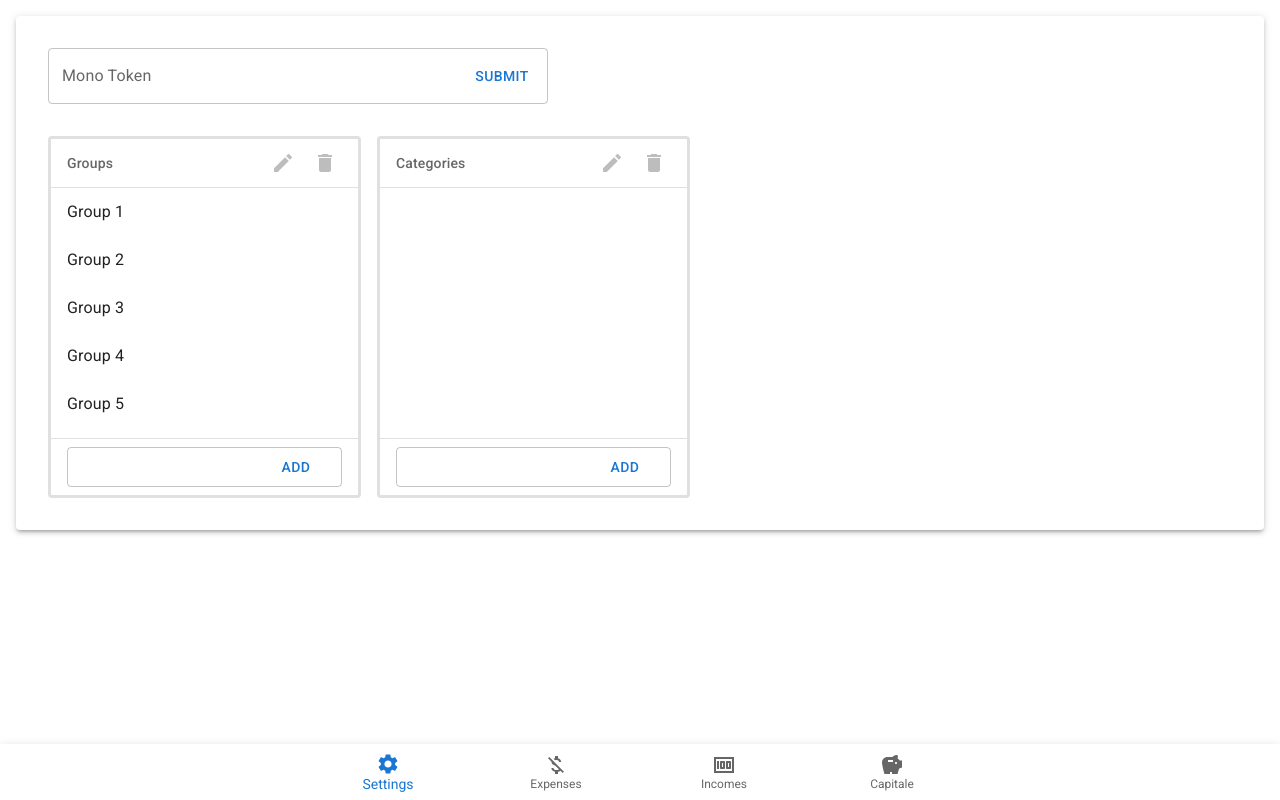
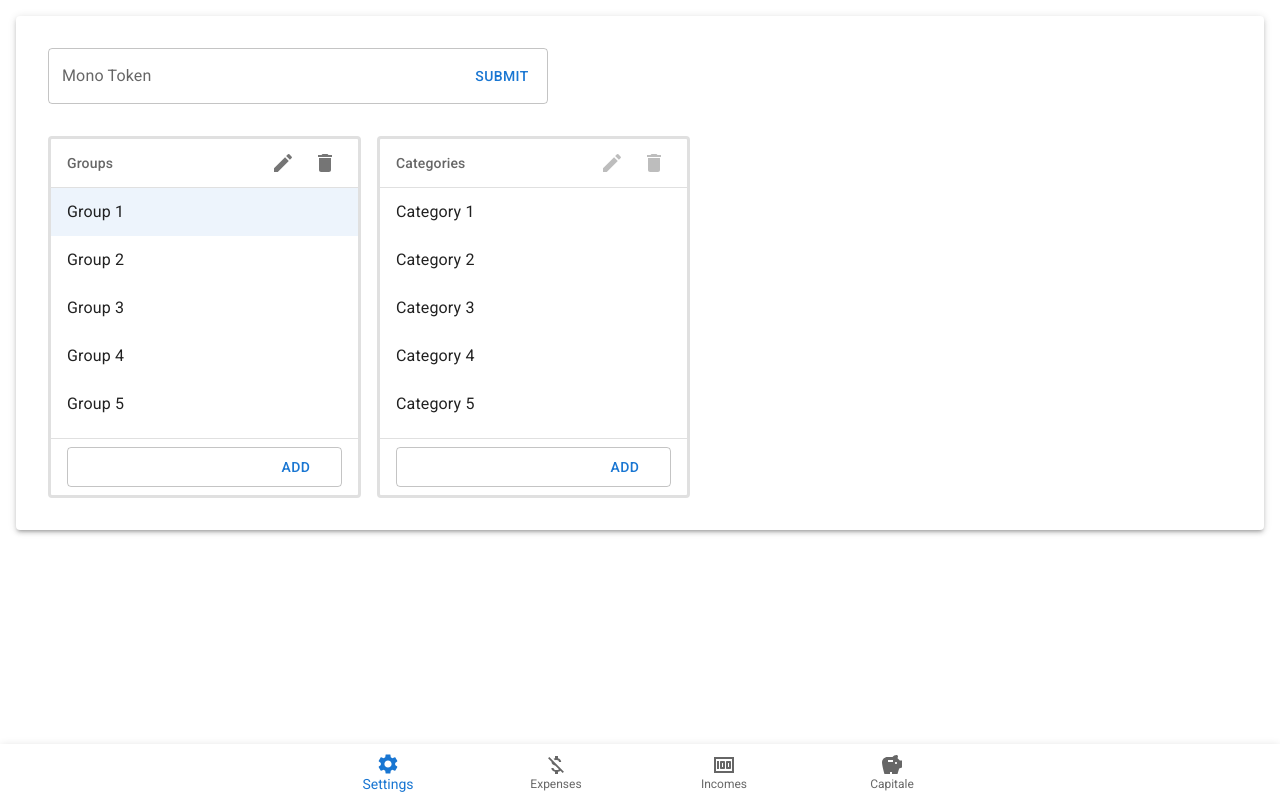
Before and after one commit to NeMaksym/ventury, a Next.js app: page /settings in a window 1280 px wide. Built offline with nearby package versions, Linux system fonts and the light colour scheme.

Commit message:
Get selected id in props

```diff
--- a/components/CategoryManager/index.tsx
+++ b/components/CategoryManager/index.tsx
@@ -29,9 +29,9 @@ const mockData: Group[] = [1, 2, 3, 4, 5].map((i) => {
 
 export function CategoryManager() {
   const [groups, setGroups] = useState(mockData)
-  const [selectedGroupId, setSelectedGroupId] = useState('')
-  const categories =
-    groups.find((group) => group.id === selectedGroupId)?.categories || []
+
+  const [groupId, setGroupId] = useState(groups[0]?.id || '')
+  const [categoryId, setCategoryId] = useState('')
 
   const handleGroupAdd = (inputValue: string, setInputValue: any) => {
     const newGroup: Group = {
@@ -43,26 +43,24 @@ export function CategoryManager() {
     setInputValue('')
   }
 
-  const handleGroupDelete = (id: string) => {
-    const updatedGroups = groups.filter((group) => group.id !== id)
+  const handleGroupDelete = () => {
+    const updatedGroups = groups.filter((group) => group.id !== groupId)
     setGroups(updatedGroups)
   }
 
-  const handleGroupEdit = (id: string, inputValue: string) => {
+  const handleGroupEdit = (inputValue: string) => {
     const updatedGroups = groups.map((group) =>
-      group.id === id ? { ...group, label: inputValue } : group
+      group.id === groupId ? { ...group, label: inputValue } : group
     )
     setGroups(updatedGroups)
   }
 
-  const handleGroupSelect = (id: string) => {
-    setSelectedGroupId(id)
-  }
+  const handleGroupSelect = (id: string) => setGroupId(id)
 
   const handleCategoryAdd = (inputValue: string, setInputValue: any) => {
     const newCategory = { id: crypto.randomUUID(), label: inputValue }
     const updatedGroups = groups.map((group) => {
-      return group.id === selectedGroupId
+      return group.id === groupId
         ? { ...group, categories: [...group.categories, newCategory] }
         : group
     })
@@ -70,25 +68,25 @@ export function CategoryManager() {
     setInputValue('')
   }
 
-  const handleCategoryDelete = (id: string) => {
+  const handleCategoryDelete = () => {
     const updatedGroups = groups.map((group) => {
-      return group.id === selectedGroupId
+      return group.id === groupId
         ? {
             ...group,
-            categories: group.categories.filter((cat) => cat.id !== id),
+            categories: group.categories.filter((cat) => cat.id !== categoryId),
           }
         : group
     })
     setGroups(updatedGroups)
   }
 
-  const handleCategoryEdit = (id: string, inputValue: string) => {
+  const handleCategoryEdit = (inputValue: string) => {
     const updatedGroups = groups.map((group) => {
-      return group.id === selectedGroupId
+      return group.id === groupId
         ? {
             ...group,
             categories: group.categories.map((cat) =>
-              cat.id === id ? { ...cat, label: inputValue } : cat
+              cat.id === categoryId ? { ...cat, label: inputValue } : cat
             ),
           }
         : group
@@ -96,23 +94,27 @@ export function CategoryManager() {
     setGroups(updatedGroups)
   }
 
+  const handleCategorySelect = (id: string) => setCategoryId(id)
+
   return (
     <Stack direction="row" spacing={2}>
       <EditableList
         label="Groups"
         items={groups}
+        selectedId={groupId}
+        onItemSelect={handleGroupSelect}
         onItemAdd={handleGroupAdd}
         onItemDelete={handleGroupDelete}
         onItemEdit={handleGroupEdit}
-        onItemSelect={handleGroupSelect}
       />
       <EditableList
         label="Categories"
-        items={categories}
+        items={groups.find((group) => group.id === groupId)?.categories || []}
+        selectedId={categoryId}
+        onItemSelect={handleCategorySelect}
         onItemAdd={handleCategoryAdd}
         onItemDelete={handleCategoryDelete}
         onItemEdit={handleCategoryEdit}
-        onItemSelect={() => {}}
       />
     </Stack>
   )
--- a/components/EditableList/index.tsx
+++ b/components/EditableList/index.tsx
@@ -54,8 +54,9 @@ interface EditableListProps {
   label: string
   items: IListItem[]
   onItemAdd: (inputValue: string, setInputValue: InputWithPropsSetValue) => void
-  onItemDelete: (id: IListItem['id']) => void
-  onItemEdit: (id: IListItem['id'], inputValue: string) => void
+  onItemDelete: () => void
+  onItemEdit: (inputValue: string) => void
+  selectedId: string
   onItemSelect: (id: IListItem['id']) => void
 }
 
@@ -65,13 +66,11 @@ export function EditableList({
   onItemAdd,
   onItemDelete,
   onItemEdit,
+  selectedId,
   onItemSelect,
 }: EditableListProps) {
-  const [selectedItem, setSelectedItem] = useState('')
-  const isSelected = (id: IListItem['id']) => id === selectedItem
-
   const [isEditMode, setIsEditMode] = useState(false)
-  const idEditable = (id: IListItem['id']) => isSelected(id) && isEditMode
+  const idEditable = (id: IListItem['id']) => id === selectedId && isEditMode
 
   return (
     <ListStyled
@@ -86,19 +85,16 @@ export function EditableList({
             {label}
             <Stack direction="row" spacing={1}>
               <IconButtonStyled
-                disabled={!selectedItem || isEditMode}
+                disabled={!selectedId || isEditMode}
                 size="small"
                 onClick={() => setIsEditMode(true)}
               >
                 <EditIcon />
               </IconButtonStyled>
               <IconButtonStyled
-                disabled={!selectedItem}
+                disabled={!selectedId}
                 size="small"
-                onClick={() => {
-                  onItemDelete(selectedItem)
-                  setSelectedItem('')
-                }}
+                onClick={onItemDelete}
               >
                 <DeleteIcon />
               </IconButtonStyled>
@@ -112,15 +108,14 @@ export function EditableList({
         {items.map(({ id, label }) => (
           <ListItemButton
             key={id}
-            onClick={() => {
-              setIsEditMode(false)
-              setSelectedItem(id)
-              onItemSelect(id)
-            }}
-            selected={isSelected(id)}
+            onClick={() => onItemSelect(id)}
+            selected={id === selectedId}
           >
             {idEditable(id) ? (
-              <ClickAwayListener onClickAway={() => setIsEditMode(false)}>
+              <ClickAwayListener
+                mouseEvent="onMouseUp"
+                onClickAway={() => setIsEditMode(false)}
+              >
                 <TextField
                   value={label}
                   size="small"
@@ -131,7 +126,7 @@ export function EditableList({
                     sx: { py: '4px', height: '1.5em' },
                   }}
                   inputRef={(input) => input && input.focus()}
-                  onChange={(event) => onItemEdit(id, event.target.value)}
+                  onChange={(event) => onItemEdit(event.target.value)}
                 />
               </ClickAwayListener>
             ) : (
```
